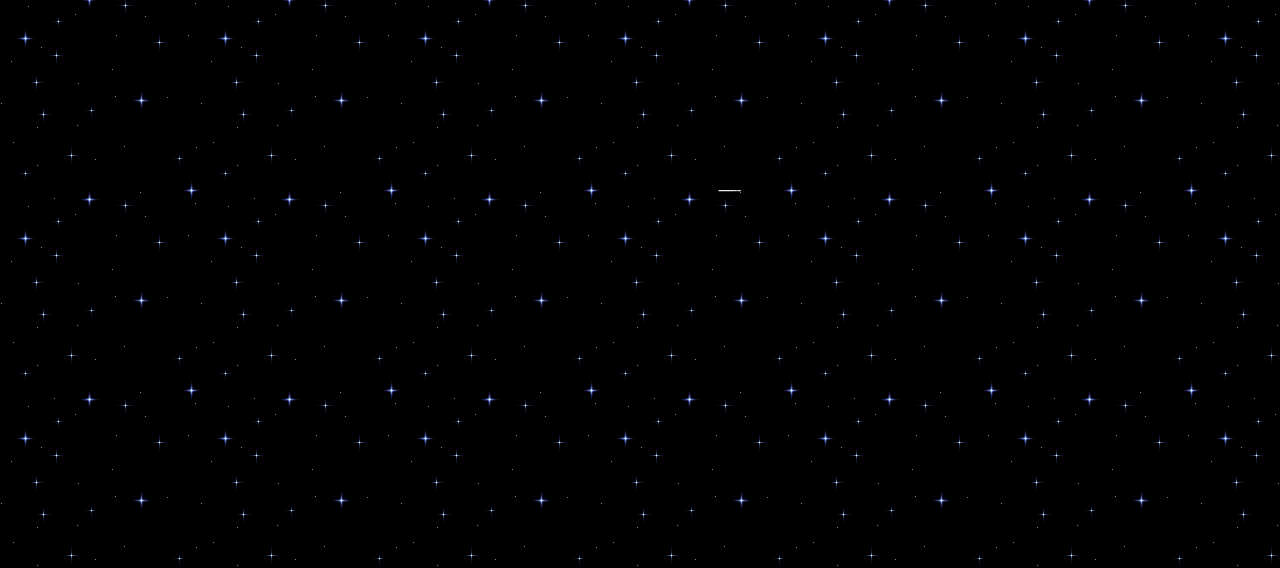
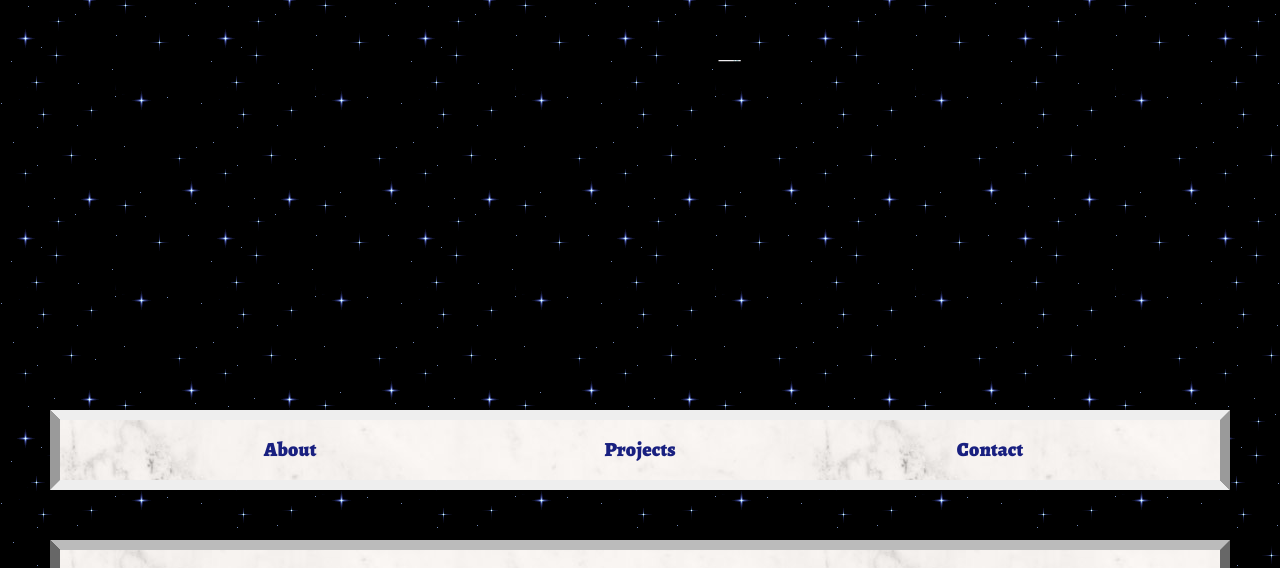
Before and after one commit to maxniederer/maxniederer.github.io, a plain HTML site: page index.html in a window 1280 px wide. Shown: the top 568 px of the page. Drawn offline with nearby package versions, Linux system fonts and the light colour scheme.

Commit message:
updating image padding

```diff
--- a/style.css
+++ b/style.css
@@ -229,7 +229,7 @@ img#project-img:hover {
 
 /*temporary*/
 .spacer {
-  padding: 180px
+  padding: 50px 180px 50px 180px;
 }
 footer {
   padding-bottom: 270px
```
